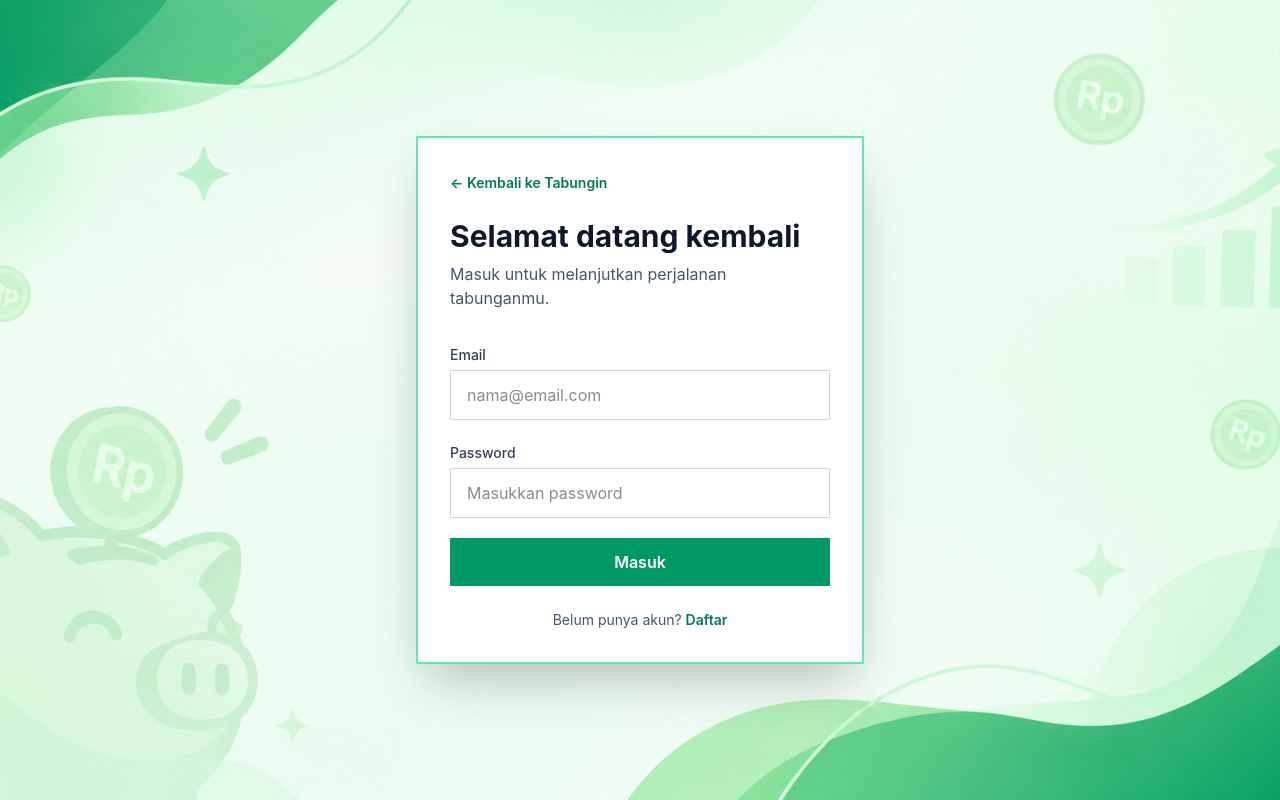
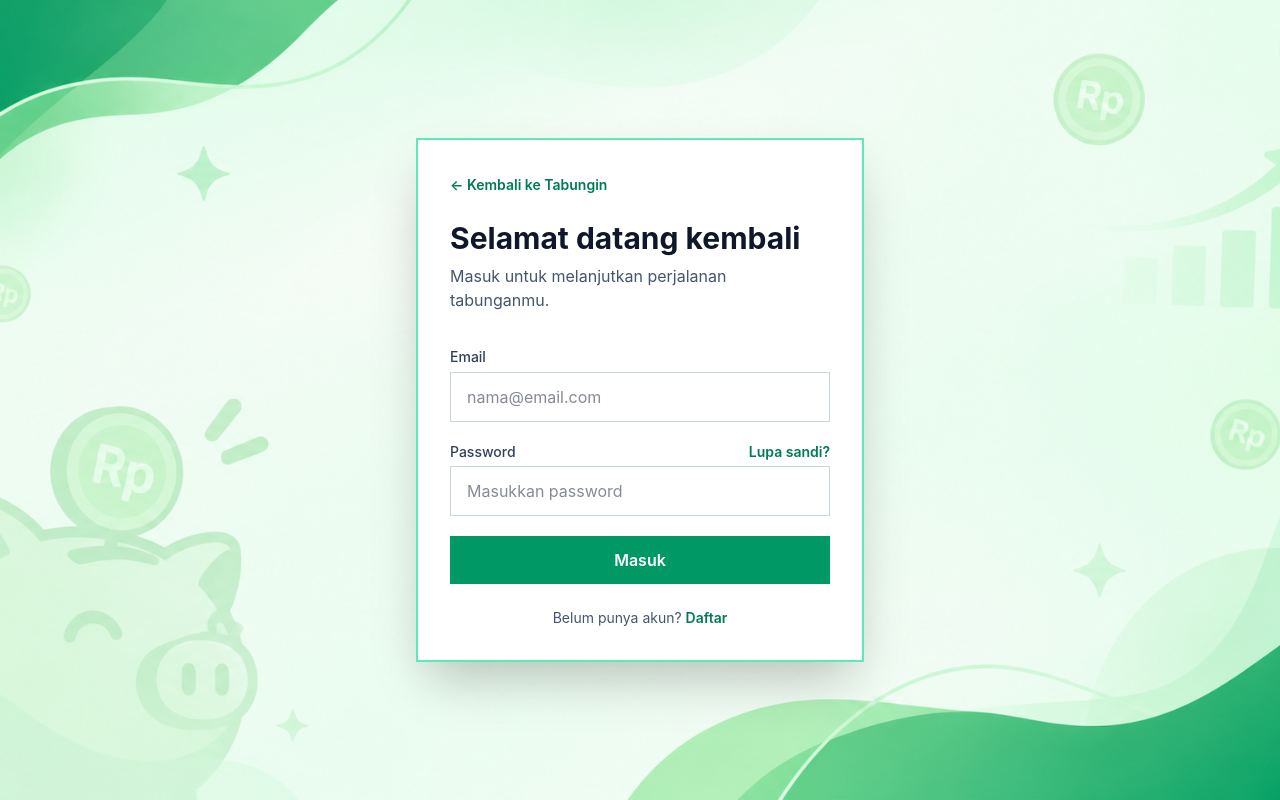
Before and after one commit to tegarprasety0/tabungin-proyek-tegar, a React (Vite) app: page /login in a window 1280 px wide. Built offline with nearby package versions, Linux system fonts and the light colour scheme; no server answers.

Commit message:
feat(auth): link login to password recovery

```diff
--- a/src/pages/Login.jsx
+++ b/src/pages/Login.jsx
@@ -99,12 +99,17 @@ function Login() {
           </div>
 
           <div>
+            <div className="flex items-center justify-between gap-3">
               <label
                 htmlFor="password"
                 className="text-sm font-medium text-slate-700"
               >
                 Password
               </label>
+              <Link to="/forgot-password" className="text-sm font-semibold text-emerald-700 hover:text-emerald-900 hover:underline">
+                Lupa sandi?
+              </Link>
+            </div>
 
             <input
               id="password"
```
Lines whose indentation alone changed are shown as unchanged.
